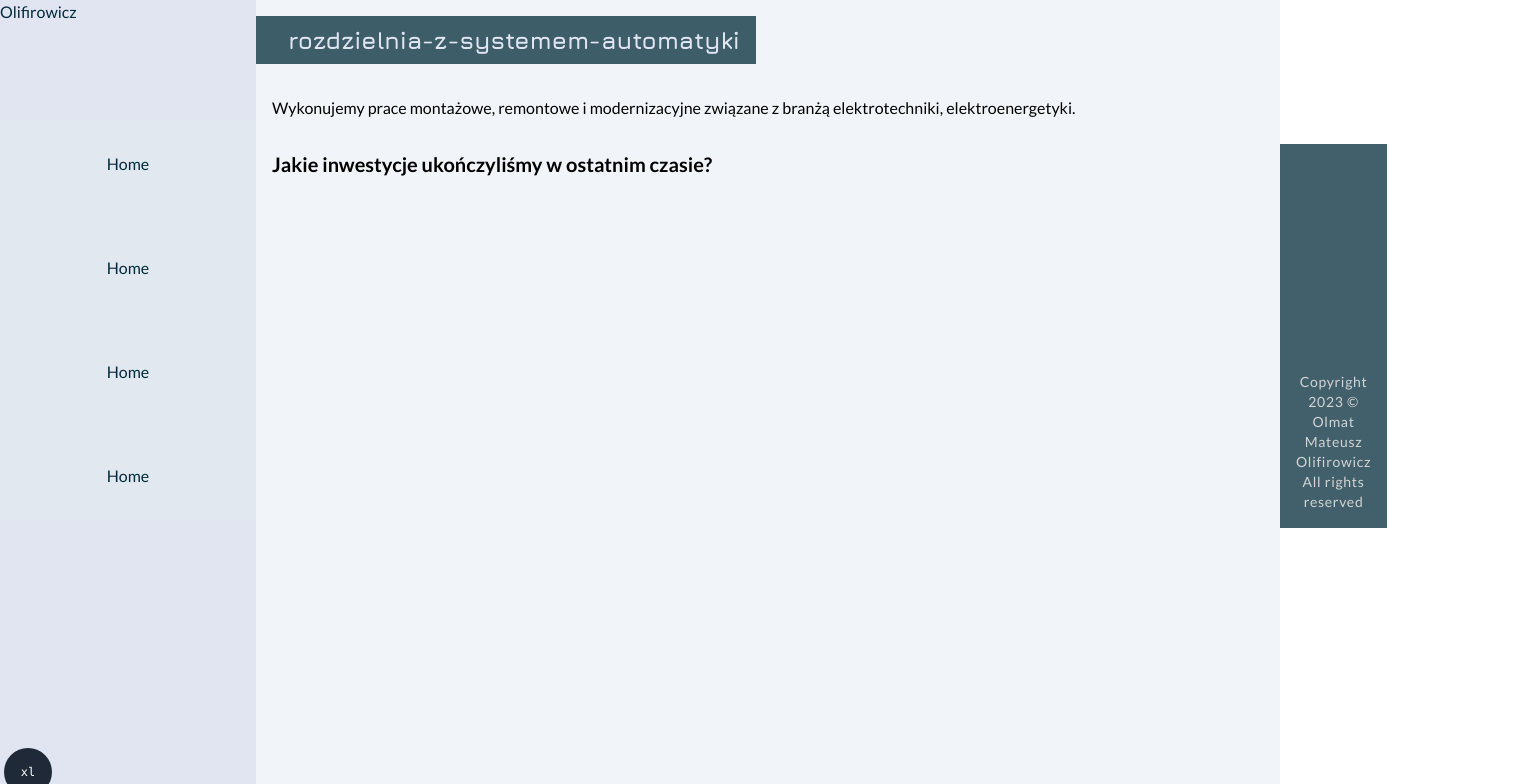
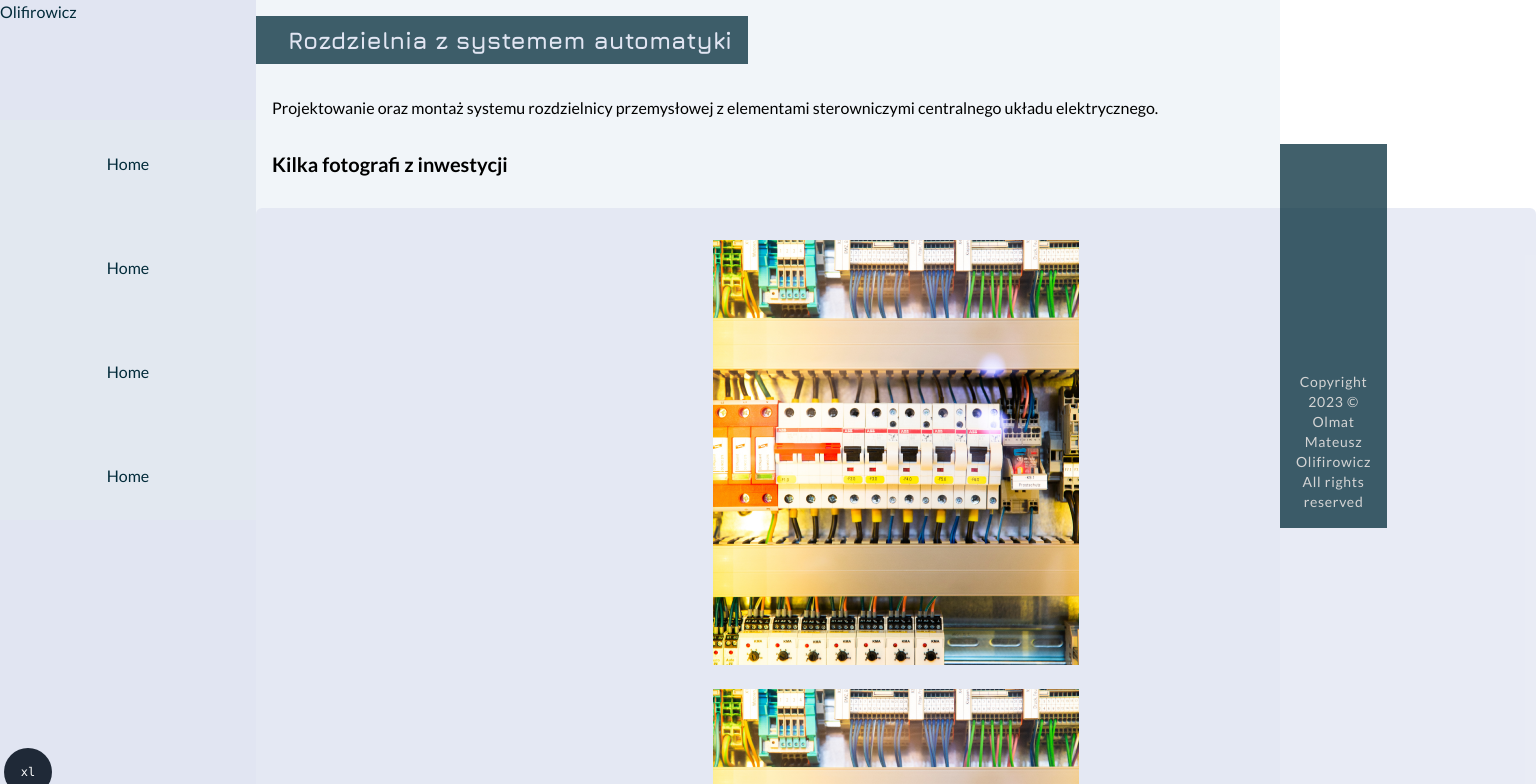
Before and after one commit to rafal19987/Olmat-Landing-Page-Electrician-Nextjs-Tailwind-TypeScript, a Next.js app: page /realizacje/rozdzielnia-z-systemem-automatyki in a window 1280 px wide. Shown: the top 784 px of the page, 1536 px wide, since content can reach past the window. Built offline with nearby package versions, Linux system fonts and the light colour scheme.

Commit message:
fix: page routes

```diff
--- a/src/app/(pages)/realizacje/[slug]/page.tsx
+++ b/src/app/(pages)/realizacje/[slug]/page.tsx
@@ -1,56 +1,40 @@
 import { SectionHeadline } from '@/components/shared-atoms/SectionHeadline';
+import { websiteConfig } from '@/websiteConfig';
+import Image from 'next/image';
 
 export default function RealizacjaItem({
   params: { slug },
 }: {
   params: { slug: string };
 }) {
+  const realization = websiteConfig.realizations.filter(
+    (el) => el.link === slug
+  )[0];
+
+  if (!realization) return <span>Realizacja nie odnaleziona</span>;
+
   return (
     <section className="p-4">
       <div className="space-y-8">
-        <SectionHeadline headline={slug} />
+        <SectionHeadline headline={realization.headline} />
         <div className="space-y-1">
-          <p>
-            Wykonujemy prace montażowe, remontowe i modernizacyjne związane z
-            branżą elektrotechniki, elektroenergetyki.
-          </p>
+          <h1>{realization.text}</h1>
         </div>
         <div className="space-y-8">
-          <h4 className="text-xl font-bold leading-6">
-            Jakie inwestycje ukończyliśmy w ostatnim czasie?
-          </h4>
-          {/* <ul className="grid grid-cols-1 gap-6 -ml-4 w-screen">
-            {realizations.map((realization, _) => (
-              <li
-                className="flex flex-col gap-6 items-center px-4 py-8 min-h-32 h-full bg-secondary bg-opacity-75 rounded-md"
-                key={_}
-              >
-                <h5 className="text-xl text-center font-bold">
-                  {realization.headline}
-                </h5>
-                <Image
-                  className="ml-0 w-full rounded-lg"
-                  src={realization.photo}
-                  alt={realization.headline}
-                  aria-description={realization.headline}
-                />
-                <span className="">{realization.text}</span>
-                <button className="bg-primary px-4 py-3 rounded-md">
-                  <Link
-                    className="text-secondary"
-                    href={`/realizacje/${Array.from(
-                      realization.headline
-                        .split(' ')
-                        .filter((el) => el !== '-' && el !== '')
-                        .map((el) => el.toLowerCase())
-                    ).join('-')}`}
-                  >
-                    Czytaj więcej
-                  </Link>
-                </button>
-              </li>
-            ))}
-          </ul> */}
+          <h2 className="text-xl font-bold leading-6">
+            Kilka fotografi z inwestycji
+          </h2>
+          <ul className="grid grid-cols-1 gap-6 -ml-4 w-screen">
+            <li className="flex flex-col gap-6 items-center px-4 py-8 min-h-32 h-full bg-secondary bg-opacity-75 rounded-md">
+              <Image src={realization.photo} alt={realization.headline} />
+              <Image src={realization.photo} alt={realization.headline} />
+
+              <Image src={realization.photo} alt={realization.headline} />
+              <Image src={realization.photo} alt={realization.headline} />
+              <Image src={realization.photo} alt={realization.headline} />
+              <Image src={realization.photo} alt={realization.headline} />
+            </li>
+          </ul>
         </div>
       </div>
     </section>
--- a/src/app/(pages)/realizacje/page.tsx
+++ b/src/app/(pages)/realizacje/page.tsx
@@ -1,28 +1,7 @@
 import Image from 'next/image';
 import Link from 'next/link';
 import { SectionHeadline } from '@/components/shared-atoms/SectionHeadline';
-
-import firstPhoto from '@/assets/images/1.png';
-import secondPhoto from '@/assets/images/2.png';
-import thirdPhoto from '@/assets/images/3.png';
-
-const realizations = [
-  {
-    headline: 'Sterownia przepompowni Chiechanów',
-    text: 'Inwestycja realizowana dla przepompowni “Ciechanów”. Zakres prac obejmował montaż oraz konfigurację głównego bloku sterownicznego.',
-    photo: firstPhoto,
-  },
-  {
-    headline: 'System SmartHome - Wola Chomejowa',
-    text: 'Projekt inteligentnego domu skupiający się na instalacji elektrycznej oraz montażu systemów oświetleniowych.',
-    photo: secondPhoto,
-  },
-  {
-    headline: 'Rozdzielnia z systemem automatyki',
-    text: 'Projektowanie oraz montaż systemu rozdzielnicy przemysłowej z elementami sterowniczymi centralnego układu elektrycznego.',
-    photo: thirdPhoto,
-  },
-];
+import { websiteConfig } from '@/websiteConfig';
 
 export default function RealizationsPage() {
   return (
@@ -40,7 +19,7 @@ export default function RealizationsPage() {
             Jakie inwestycje ukończyliśmy w ostatnim czasie?
           </h4>
           <ul className="grid grid-cols-1 gap-6 -ml-4 w-screen">
-            {realizations.map((realization, _) => (
+            {websiteConfig.realizations.map((realization, _) => (
               <li
                 className="flex flex-col gap-6 items-center px-4 py-8 min-h-32 h-full bg-secondary bg-opacity-75 rounded-md"
                 key={_}
@@ -58,12 +37,7 @@ export default function RealizationsPage() {
                 <button className="bg-primary px-4 py-3 rounded-md">
                   <Link
                     className="text-secondary"
-                    href={`/realizacje/${Array.from(
-                      realization.headline
-                        .split(' ')
-                        .filter((el) => el !== '-' && el !== '')
-                        .map((el) => el.toLowerCase())
-                    ).join('-')}`}
+                    href={`/realizacje/${realization.link}`}
                   >
                     Czytaj więcej
                   </Link>
--- a/src/app/page.tsx
+++ b/src/app/page.tsx
@@ -166,12 +166,7 @@ const RealizationsSection = () => {
                 <button className="bg-primary px-4 py-3 rounded-md">
                   <Link
                     className="text-secondary"
-                    href={`/realizacje/${Array.from(
-                      realization.headline
-                        .split(' ')
-                        .filter((el) => el !== '-' && el !== '')
-                        .map((el) => el.toLowerCase())
-                    ).join('-')}`}
+                    href={`/realizacje/${realization.link}`}
                   >
                     Czytaj więcej
                   </Link>
--- a/src/components/shared-structures/header/MobileMenu.tsx
+++ b/src/components/shared-structures/header/MobileMenu.tsx
@@ -28,9 +28,10 @@ export const MobileMenu: React.FC<{
           {links.map((link, _) => (
             <li className="h-12 w-4/6" key={_}>
               <Link
-                href={link.link}
+                href={`/${link.link}`}
                 className="flex items-center justify-center w-full h-full"
                 onClick={() => setIsOpen(false)}
+                replace
               >
                 <span className="">{link.name}</span>
               </Link>
--- a/src/websiteConfig.ts
+++ b/src/websiteConfig.ts
@@ -44,19 +44,25 @@ export const websiteConfig = {
   ],
   realizations: [
     {
+      id: 1,
       headline: 'Sterownia przepompowni "Chiechanów"',
       text: 'Inwestycja realizowana dla przepompowni “Ciechanów”. Zakres prac obejmował montaż oraz konfigurację głównego bloku sterownicznego.',
       photo: firstPhoto,
+      link: 'sterownia-przepompowni-ciechanow',
     },
     {
+      id: 2,
       headline: 'System SmartHome - Wola Chomejowa',
       text: 'Projekt inteligentnego domu skupiający się na instalacji elektrycznej oraz montażu systemów oświetleniowych.',
       photo: secondPhoto,
+      link: 'system-smarthome-wola-chomejowa',
     },
     {
+      id: 3,
       headline: 'Rozdzielnia z systemem automatyki',
       text: 'Projektowanie oraz montaż systemu rozdzielnicy przemysłowej z elementami sterowniczymi centralnego układu elektrycznego.',
       photo: thirdPhoto,
+      link: 'rozdzielnia-z-systemem-automatyki',
     },
   ],
   advantagesOfCooperation: [
```
